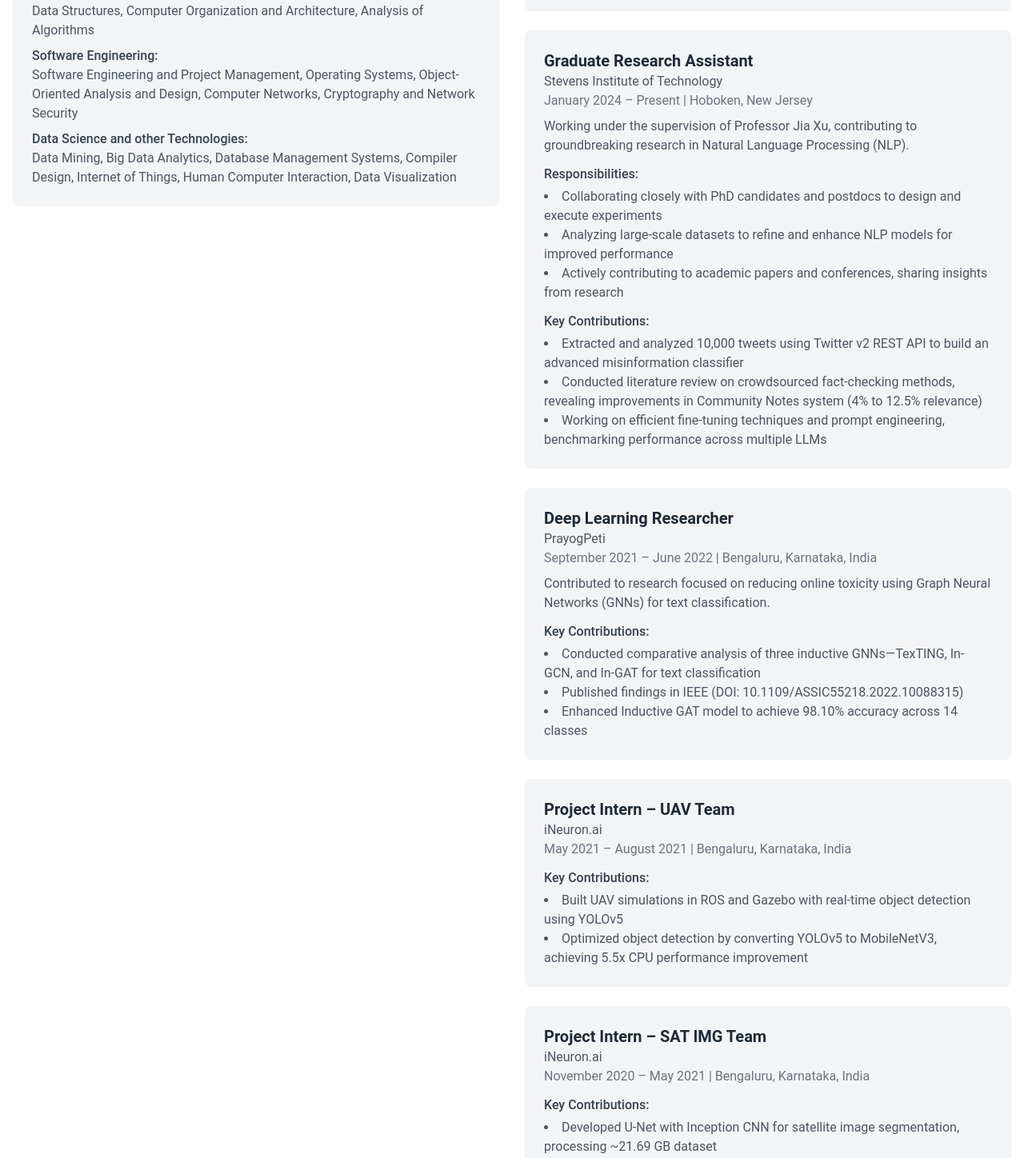
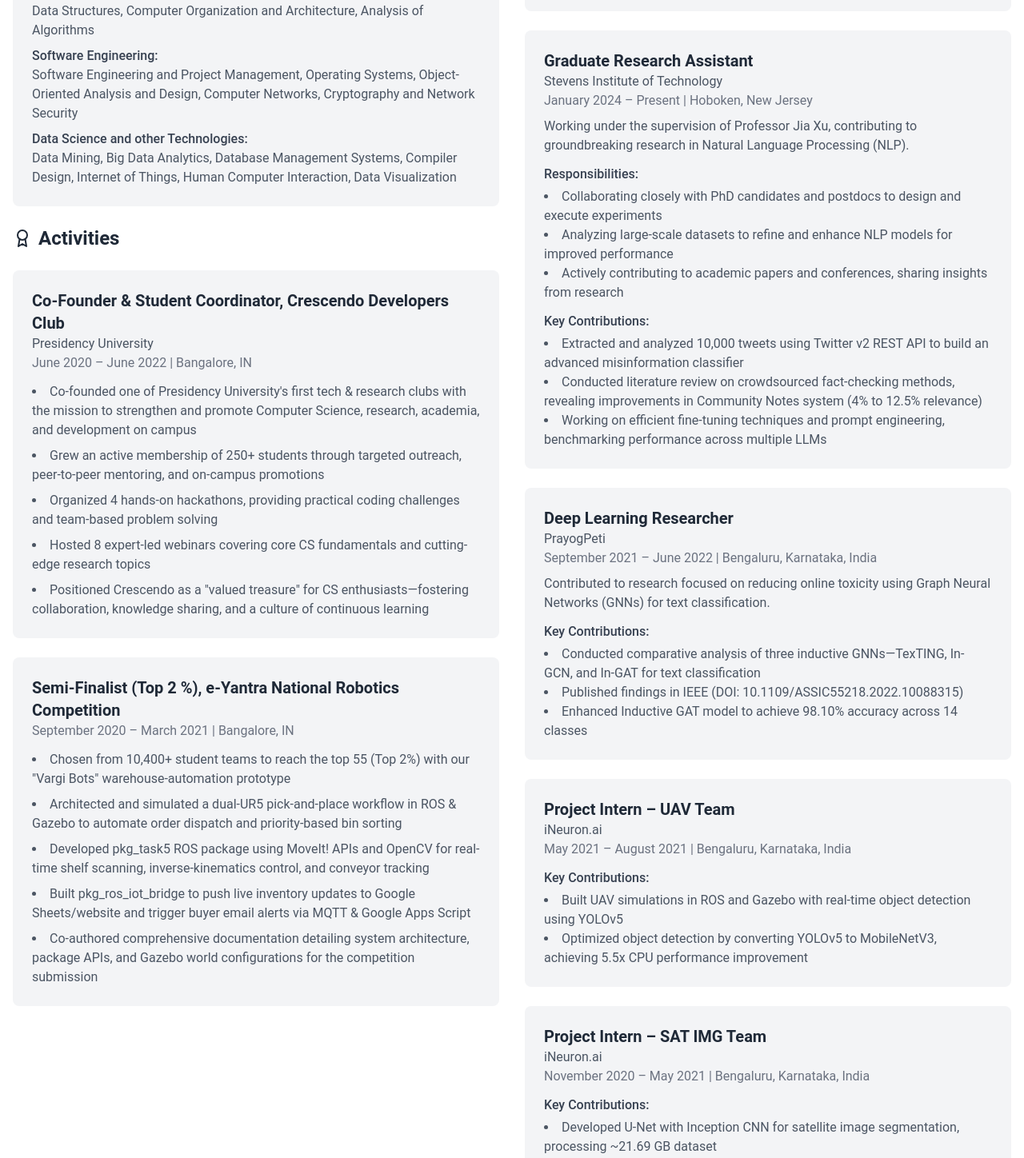
Before and after one commit to git4sudo/portfolio, a React (Vite) app: page / in a window 1280 px wide. Shown: the part 4382-5830 px from the top of the page at 80% size. Built offline with nearby package versions, Linux system fonts and the light colour scheme.

Commit message:
Update EducationWork.tsx

```diff
--- a/src/components/EducationWork.tsx
+++ b/src/components/EducationWork.tsx
@@ -1,11 +1,11 @@
 import React from 'react';
-import { Briefcase, GraduationCap } from 'lucide-react';
+import { Briefcase, GraduationCap, Award } from 'lucide-react';
 
 const EducationWork: React.FC = () => {
   return (
     <section id="education-work" className="py-20 bg-white">
       <div className="container mx-auto px-4">
-        <h2 className="text-3xl font-bold mb-12 text-center">Education & Work Experience</h2>
+        <h2 className="text-3xl font-bold mb-12 text-center">Education & Experience</h2>
 
         <div className="grid md:grid-cols-2 gap-8">
           <div>
@@ -49,6 +49,36 @@ const EducationWork: React.FC = () => {
                   </div>
                 </div>
               </div>
+
+              <h3 className="text-2xl font-semibold mb-6 flex items-center mt-8">
+                <Award className="mr-2" /> Activities
+              </h3>
+              <div className="space-y-6">
+                <div className="bg-gray-100 p-6 rounded-lg">
+                  <h4 className="text-xl font-semibold">Co-Founder & Student Coordinator, Crescendo Developers Club</h4>
+                  <p className="text-gray-600">Presidency University</p>
+                  <p className="text-gray-500">June 2020 – June 2022 | Bangalore, IN</p>
+                  <ul className="list-disc list-inside mt-3 text-gray-600 space-y-2">
+                    <li>Co-founded one of Presidency University's first tech & research clubs with the mission to strengthen and promote Computer Science, research, academia, and development on campus</li>
+                    <li>Grew an active membership of 250+ students through targeted outreach, peer-to-peer mentoring, and on-campus promotions</li>
+                    <li>Organized 4 hands-on hackathons, providing practical coding challenges and team-based problem solving</li>
+                    <li>Hosted 8 expert-led webinars covering core CS fundamentals and cutting-edge research topics</li>
+                    <li>Positioned Crescendo as a "valued treasure" for CS enthusiasts—fostering collaboration, knowledge sharing, and a culture of continuous learning</li>
+                  </ul>
+                </div>
+
+                <div className="bg-gray-100 p-6 rounded-lg">
+                  <h4 className="text-xl font-semibold">Semi-Finalist (Top 2 %), e-Yantra National Robotics Competition</h4>
+                  <p className="text-gray-500">September 2020 – March 2021 | Bangalore, IN</p>
+                  <ul className="list-disc list-inside mt-3 text-gray-600 space-y-2">
+                    <li>Chosen from 10,400+ student teams to reach the top 55 (Top 2%) with our "Vargi Bots" warehouse-automation prototype</li>
+                    <li>Architected and simulated a dual-UR5 pick-and-place workflow in ROS & Gazebo to automate order dispatch and priority-based bin sorting</li>
+                    <li>Developed pkg_task5 ROS package using MoveIt! APIs and OpenCV for real-time shelf scanning, inverse-kinematics control, and conveyor tracking</li>
+                    <li>Built pkg_ros_iot_bridge to push live inventory updates to Google Sheets/website and trigger buyer email alerts via MQTT & Google Apps Script</li>
+                    <li>Co-authored comprehensive documentation detailing system architecture, package APIs, and Gazebo world configurations for the competition submission</li>
+                  </ul>
+                </div>
+              </div>
             </div>
           </div>
 
@@ -58,7 +88,8 @@ const EducationWork: React.FC = () => {
             </h3>
             <div className="space-y-6">
               <div className="bg-gray-100 p-6 rounded-lg">
-  <h4 className="text-xl font-semibold">Software Engineer – NeuraNudge Project</h4>
+
+			  <h4 className="text-xl font-semibold">Software Engineer – NeuraNudge Project</h4>
   <p className="text-gray-600">Neurability Foundation, Inc.</p>
   <p className="text-gray-500">December 2024 – Present | Remote, US</p>
   <p className="text-gray-600 mt-2">
```
